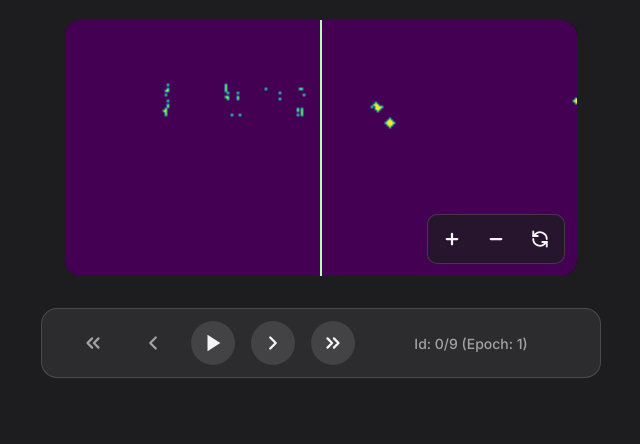
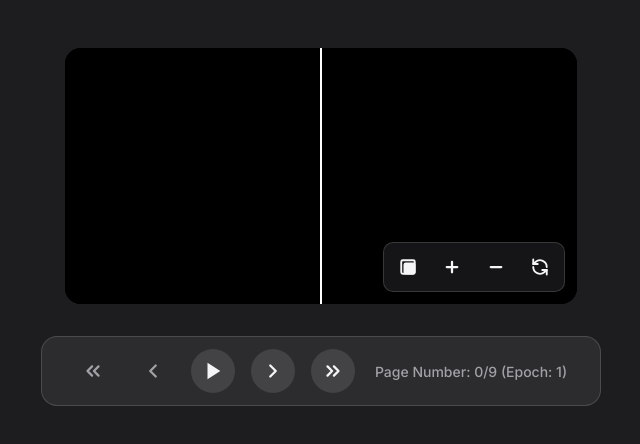
Before and after one commit to thienannguyen-cv/cab-viz, a plain HTML site: page index.html in a window 1280 px wide. Shown: the part 76-520 px from the top of the page, without its empty margins (319-959 px from the left). Drawn offline with nearby package versions, Linux system fonts and the light colour scheme.

Commit message:
Update index.html

```diff
--- a/index.html
+++ b/index.html
@@ -50,22 +50,25 @@
 
         #outputCanvas { clip-path: inset(0 50% 0 0); }
 
-       /* --- SLIDER HANDLE REDESIGN --- */
        .viewer-container .slider-handle {
             position: absolute;
             top: 0;
             bottom: 0;
             left: 50%;
             width: 2px;
-            background: white; /* Will be inverted by mix-blend-mode */
+            background: white;
             cursor: ew-resize;
             transform: translateX(-1px);
             z-index: 20;
-            /* Key for high-contrast visibility on any image color */
             mix-blend-mode: difference;
+            opacity: 1;
+            transition: opacity 0.25s ease;
+        }
+         .viewer-container.overlay-mode .slider-handle {
+            opacity: 0;
+            pointer-events: none;
         }
 
-        /* Invisible grab area for easier interaction */
         .viewer-container .slider-handle::before {
             content: '';
             position: absolute;
@@ -75,7 +78,6 @@
             height: 100%;
         }
 
-        /* The new transparent, aesthetic knob */
         .viewer-container .slider-handle::after {
             content: '';
             position: absolute;
@@ -83,7 +85,6 @@
             left: 50%;
             height: 40px;
             width: 40px;
-            /* Start smaller and scale up on hover */
             transform: translate(-50%, -50%) scale(0.8);
             background-color: rgba(0, 0, 0, 0.25);
             border: 1px solid rgba(255, 255, 255, 0.2);
@@ -94,11 +95,9 @@
             background-repeat: no-repeat;
             background-position: center;
             transition: all 0.25s cubic-bezier(0.4, 0, 0.2, 1);
-            /* Hide by default */
             opacity: 0;
         }
 
-        /* On hover of the entire container, fade in the knob */
         .viewer-container:hover .slider-handle::after {
             opacity: 1;
             transform: translate(-50%, -50%) scale(1);
@@ -177,6 +176,10 @@
         }
          .zoom-btn:hover:not(:disabled) { background-color: var(--button-hover-bg); }
          .zoom-btn:disabled { color: var(--text-color-muted); cursor: not-allowed; }
+         .zoom-btn.active {
+            background-color: var(--accent-color);
+            color: white;
+         }
 
     </style>
 </head>
@@ -184,6 +187,7 @@
     <div class="max-w-4xl mx-auto">
         <header class="text-center mb-6">
             <h1 class="text-3xl md:text-4xl font-bold tracking-tight">Camera Calibration Viz</h1>
+            <p id="mode-description" class="text-sm text-gray-400 mt-2 h-5"></p>
         </header>
 
         <div class="space-y-6">
@@ -193,6 +197,9 @@
                 <div class="slider-handle" id="slider-handle"></div>
 
                 <div class="zoom-controls">
+                    <button id="overlay-btn" class="zoom-btn" title="Toggle Overlay Mode">
+                        <svg xmlns="http://www.w3.org/2000/svg" width="18" height="18" viewBox="0 0 24 24" fill="none" stroke="currentColor" stroke-width="2.5" stroke-linecap="round" stroke-linejoin="round"><rect x="3" y="3" width="18" height="18" rx="2" ry="2"></rect><rect x="7" y="7" width="14" height="14" rx="2" ry="2" fill="currentColor" stroke-width="2"></rect></svg>
+                    </button>
                     <button id="zoom-in-btn" class="zoom-btn" title="Zoom In">
                         <svg xmlns="http://www.w3.org/2000/svg" width="18" height="18" viewBox="0 0 24 24" fill="none" stroke="currentColor" stroke-width="3" stroke-linecap="round" stroke-linejoin="round"><line x1="12" y1="5" x2="12" y2="19"></line><line x1="5" y1="12" x2="19" y2="12"></line></svg>
                     </button>
@@ -226,34 +233,19 @@
         let epochData = [];
         const media_folder = ".";
 
-        let targetCanvas, outputCanvas, sliderHandle, comparisonSlider, resetViewBtn, zoomInBtn, zoomOutBtn;
+        let targetCanvas, outputCanvas, sliderHandle, comparisonSlider, resetViewBtn, zoomInBtn, zoomOutBtn, overlayBtn, modeDescription;
         let firstBtn, prevBtn, playPauseBtn, nextBtn, lastBtn;
         let epochDisplay, playIcon, pauseIcon;
         let ctxTarget, ctxOutput;
         const CANVAS_WIDTH = 512, CANVAS_HEIGHT = 256, PLAY_INTERVAL = 500;
         let currentIndex = 0, isPlaying = false, playIntervalId = null, preloadedImages = [];
         let transform = { scale: 1, offsetX: 0, offsetY: 0 }, isPanning = false, panStart = { x: 0, y: 0 };
-
-        const viridisColormap = [
-            [68, 1, 84], [72, 40, 120], [62, 74, 137], [49, 104, 142], [38, 130, 142],
-            [31, 158, 137], [53, 183, 121], [109, 205, 89], [180, 222, 44], [253, 231, 37]
-        ];
-
-        function lerp(a, b, t) { return a + (b - a) * t; }
-        function getColor(v) {
-            const sV = v / 255 * (viridisColormap.length - 1);
-            const i0 = Math.floor(sV), i1 = Math.min(i0 + 1, viridisColormap.length - 1);
-            const t = sV - i0;
-            const c0 = viridisColormap[i0], c1 = viridisColormap[i1];
-            return [lerp(c0[0], c1[0], t), lerp(c0[1], c1[1], t), lerp(c0[2], c1[2], t)];
-        }
+        let isOverlayMode = false;
 
         async function loadEpochData() {
             try {
                 const response = await fetch('manifest.json');
-                if (!response.ok) {
-                    throw new Error(`HTTP error! status: ${response.status}`);
-                }
+                if (!response.ok) throw new Error(`HTTP error! status: ${response.status}`);
                 const data = await response.json();
                 data.sort((a, b) => a.epoch - b.epoch);
                 return data;
@@ -288,9 +280,7 @@
             setupDOMReferences();
             setupCanvas();
             const loadedData = await loadEpochData();
-            if (Array.isArray(loadedData)) {
-                epochData = loadedData;
-            }
+            if (Array.isArray(loadedData)) epochData = loadedData;
 
             if (epochData.length > 0) {
                 await preloadImages();
@@ -319,6 +309,8 @@
             resetViewBtn = document.getElementById('reset-view-btn');
             zoomInBtn = document.getElementById('zoom-in-btn');
             zoomOutBtn = document.getElementById('zoom-out-btn');
+            overlayBtn = document.getElementById('overlay-btn');
+            modeDescription = document.getElementById('mode-description');
         }
 
         function setupCanvas() {
@@ -329,78 +321,60 @@
         }
 
         function setAllControlsEnabled(enabled) {
-            [firstBtn, prevBtn, playPauseBtn, nextBtn, lastBtn, resetViewBtn, zoomInBtn, zoomOutBtn].forEach(btn => btn.disabled = !enabled);
+            [firstBtn, prevBtn, playPauseBtn, nextBtn, lastBtn, resetViewBtn, zoomInBtn, zoomOutBtn, overlayBtn].forEach(btn => btn.disabled = !enabled);
             if(enabled) updateUI();
         }
 
         async function preloadImages() {
             epochDisplay.textContent = `Loading ${epochData.length * 2} images...`;
             setAllControlsEnabled(false);
-
             const offscreenCanvas = document.createElement('canvas');
             offscreenCanvas.width = CANVAS_WIDTH;
             offscreenCanvas.height = CANVAS_HEIGHT;
             const offscreenCtx = offscreenCanvas.getContext('2d');
-
-            const imageLoadPromises = [];
-
-            epochData.forEach((data, index) => {
+            const imageLoadPromises = epochData.map((data, index) => {
                 const fullTargetUrl = `${media_folder}/${data.target}`;
                 const fullOutputUrl = `${media_folder}/${data.output}`;
-
-                preloadedImages[index] = {
-                    targetFailed: false, outputFailed: false,
-                    targetUrl: fullTargetUrl, outputUrl: fullOutputUrl
-                };
-
-                const pairPromise = new Promise(resolve => {
-                    const targetImg = new Image();
-                    const outputImg = new Image();
+                preloadedImages[index] = { targetFailed: false, outputFailed: false, targetUrl: fullTargetUrl, outputUrl: fullOutputUrl };
+                return new Promise(resolve => {
+                    const targetImg = new Image(), outputImg = new Image();
                     targetImg.crossOrigin = "Anonymous";
                     outputImg.crossOrigin = "Anonymous";
-
                     let loadedCount = 0;
                     const checkDone = () => {
                         loadedCount++;
                         if (loadedCount === 2) {
-                            if (!preloadedImages[index].targetFailed) {
-                                epochData[index].targetHeatmap = createHeatmap(targetImg, offscreenCtx);
-                            }
-                            if (!preloadedImages[index].outputFailed) {
-                                epochData[index].outputHeatmap = createHeatmap(outputImg, offscreenCtx);
-                            }
+                            if (!preloadedImages[index].targetFailed) epochData[index].targetColorized = colorizeImage(targetImg, [255, 0, 0], offscreenCtx);
+                            if (!preloadedImages[index].outputFailed) epochData[index].outputColorized = colorizeImage(outputImg, [0, 255, 255], offscreenCtx);
                             resolve();
                         }
                     };
-
                     targetImg.onload = checkDone;
                     outputImg.onload = checkDone;
                     targetImg.onerror = () => { preloadedImages[index].targetFailed = true; checkDone(); };
                     outputImg.onerror = () => { preloadedImages[index].outputFailed = true; checkDone(); };
-
                     targetImg.src = fullTargetUrl;
                     outputImg.src = fullOutputUrl;
                 });
-                imageLoadPromises.push(pairPromise);
             });
-
             await Promise.all(imageLoadPromises);
         }
 
-        function createHeatmap(image, ctx) {
-            ctx.clearRect(0,0,CANVAS_WIDTH, CANVAS_HEIGHT);
+        function colorizeImage(image, color, ctx) {
+            ctx.clearRect(0, 0, CANVAS_WIDTH, CANVAS_HEIGHT);
             ctx.drawImage(image, 0, 0, CANVAS_WIDTH, CANVAS_HEIGHT);
             const imageData = ctx.getImageData(0, 0, CANVAS_WIDTH, CANVAS_HEIGHT);
             const data = imageData.data;
             for (let i = 0; i < data.length; i += 4) {
                 const grayscale = data[i];
-                const color = getColor(grayscale);
-                data[i] = color[0]; data[i+1] = color[1]; data[i+2] = color[2];
+                data[i] = grayscale * (color[0] / 255);
+                data[i + 1] = grayscale * (color[1] / 255);
+                data[i + 2] = grayscale * (color[2] / 255);
             }
             ctx.putImageData(imageData, 0, 0);
-            const heatmapImage = new Image();
-            heatmapImage.src = ctx.canvas.toDataURL();
-            return heatmapImage;
+            const colorizedImage = new Image();
+            colorizedImage.src = ctx.canvas.toDataURL();
+            return colorizedImage;
         }
 
         function drawErrorMessage(ctx, url) {
@@ -413,7 +387,7 @@
             ctx.textAlign = 'center';
             ctx.textBaseline = 'middle';
             ctx.font = 'bold 16px "Inter", sans-serif';
-            ctx.fillText('Lỗi Tải Ảnh', CANVAS_WIDTH / 2, CANVAS_HEIGHT / 2 - 20);
+            ctx.fillText('Image Load Error', CANVAS_WIDTH / 2, CANVAS_HEIGHT / 2 - 20);
             ctx.font = '12px "Inter", sans-serif';
             ctx.fillStyle = 'var(--text-color-muted)';
             ctx.fillText('URL:', CANVAS_WIDTH / 2, CANVAS_HEIGHT / 2 + 10);
@@ -435,12 +409,45 @@
             ctx.restore();
         }
 
+        function renderOverlay(index) {
+            const images = preloadedImages[index];
+            const data = epochData[index];
+
+            // Use target canvas for composite drawing
+            ctxTarget.save();
+            ctxTarget.fillStyle = '#000';
+            ctxTarget.fillRect(0, 0, CANVAS_WIDTH, CANVAS_HEIGHT);
+            ctxTarget.translate(transform.offsetX, transform.offsetY);
+            ctxTarget.scale(transform.scale, transform.scale);
+
+            ctxTarget.globalCompositeOperation = 'lighten';
+
+            if (!images.targetFailed && data.targetColorized?.complete) {
+                ctxTarget.drawImage(data.targetColorized, 0, 0, CANVAS_WIDTH, CANVAS_HEIGHT);
+            }
+            if (!images.outputFailed && data.outputColorized?.complete) {
+                ctxTarget.drawImage(data.outputColorized, 0, 0, CANVAS_WIDTH, CANVAS_HEIGHT);
+            }
+
+            ctxTarget.restore();
+        }
+
         function renderStep(index) {
             const safeIndex = Math.max(0, Math.min(index, epochData.length - 1));
             currentIndex = safeIndex;
-            const images = preloadedImages[safeIndex];
-            drawTransformedImage(ctxTarget, epochData[safeIndex].targetHeatmap, images.targetFailed, images.targetUrl);
-            drawTransformedImage(ctxOutput, epochData[safeIndex].outputHeatmap, images.outputFailed, images.outputUrl);
+
+            ctxTarget.clearRect(0, 0, CANVAS_WIDTH, CANVAS_HEIGHT);
+            ctxOutput.clearRect(0, 0, CANVAS_WIDTH, CANVAS_HEIGHT);
+            outputCanvas.style.opacity = isOverlayMode ? '0' : '1';
+
+            if (isOverlayMode) {
+                renderOverlay(safeIndex);
+            } else {
+                const images = preloadedImages[safeIndex];
+                drawTransformedImage(ctxTarget, epochData[safeIndex].targetImg, images.targetFailed, images.targetUrl);
+                drawTransformedImage(ctxOutput, epochData[safeIndex].outputImg, images.outputFailed, images.outputUrl);
+            }
+
             updateUI();
         }
 
@@ -448,7 +455,7 @@
             if (epochData.length === 0) return;
             const totalIds = epochData.length - 1;
             const currentEpochNumber = epochData[currentIndex].epoch;
-            epochDisplay.textContent = `Id: ${currentIndex}/${totalIds} (Epoch: ${currentEpochNumber})`;
+            epochDisplay.textContent = `Page Number: ${currentIndex}/${totalIds} (Epoch: ${currentEpochNumber})`;
             const isAtStart = currentIndex === 0, isAtEnd = currentIndex >= totalIds;
             firstBtn.disabled = isAtStart;
             prevBtn.disabled = isAtStart;
@@ -456,6 +463,8 @@
             lastBtn.disabled = isAtEnd;
             playPauseBtn.disabled = isAtEnd;
             if (isAtEnd) pauseAnimation();
+
+            modeDescription.innerHTML = isOverlayMode ? `<span style="color: #ff453a;">■</span> Target &nbsp;&nbsp; <span style="color: #00ffff;">■</span> Output &nbsp;&nbsp; <span style="color: white;">■</span> Overlap` : '';
         }
 
         function playAnimation() {
@@ -542,6 +551,12 @@
                 transform = { scale: 1, offsetX: 0, offsetY: 0 };
                 renderStep(currentIndex);
             });
+            overlayBtn.addEventListener('click', () => {
+                isOverlayMode = !isOverlayMode;
+                overlayBtn.classList.toggle('active');
+                comparisonSlider.classList.toggle('overlay-mode');
+                renderStep(currentIndex);
+            });
         }
     })();
     </script>
```
